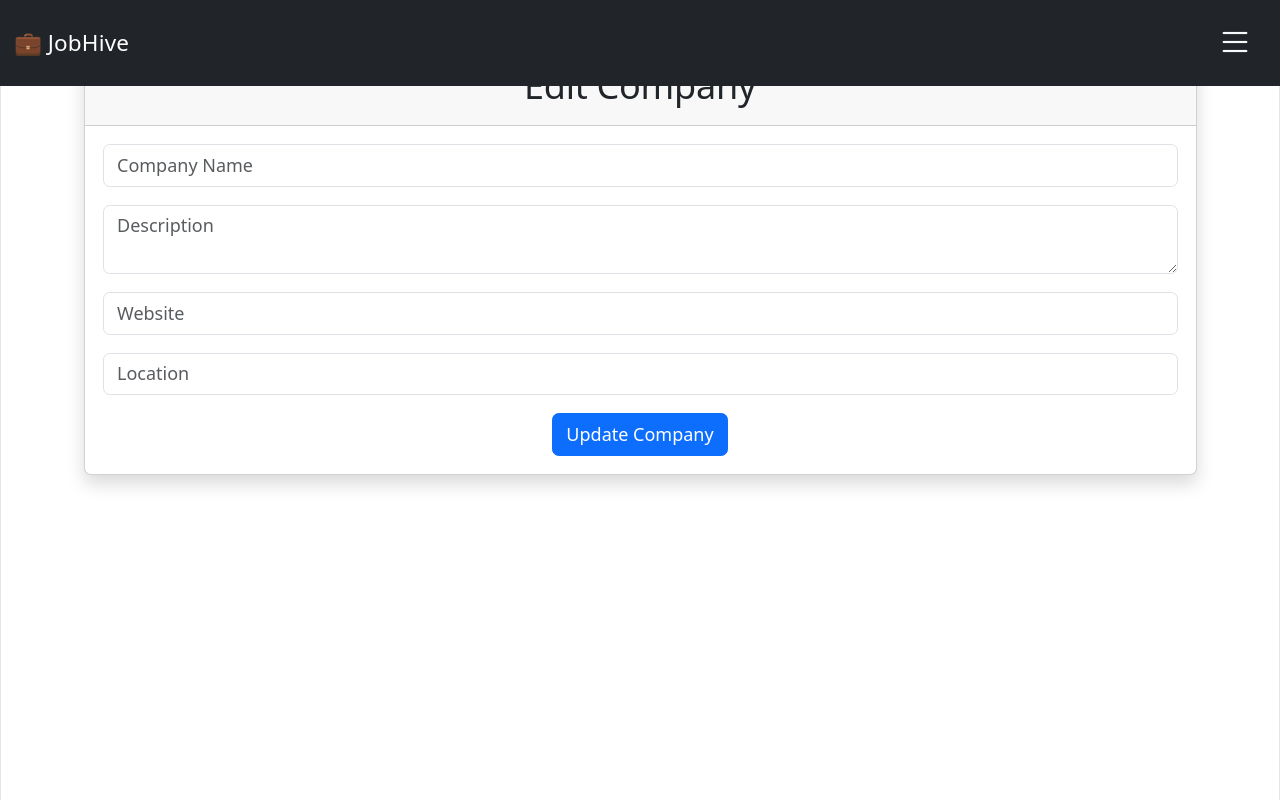
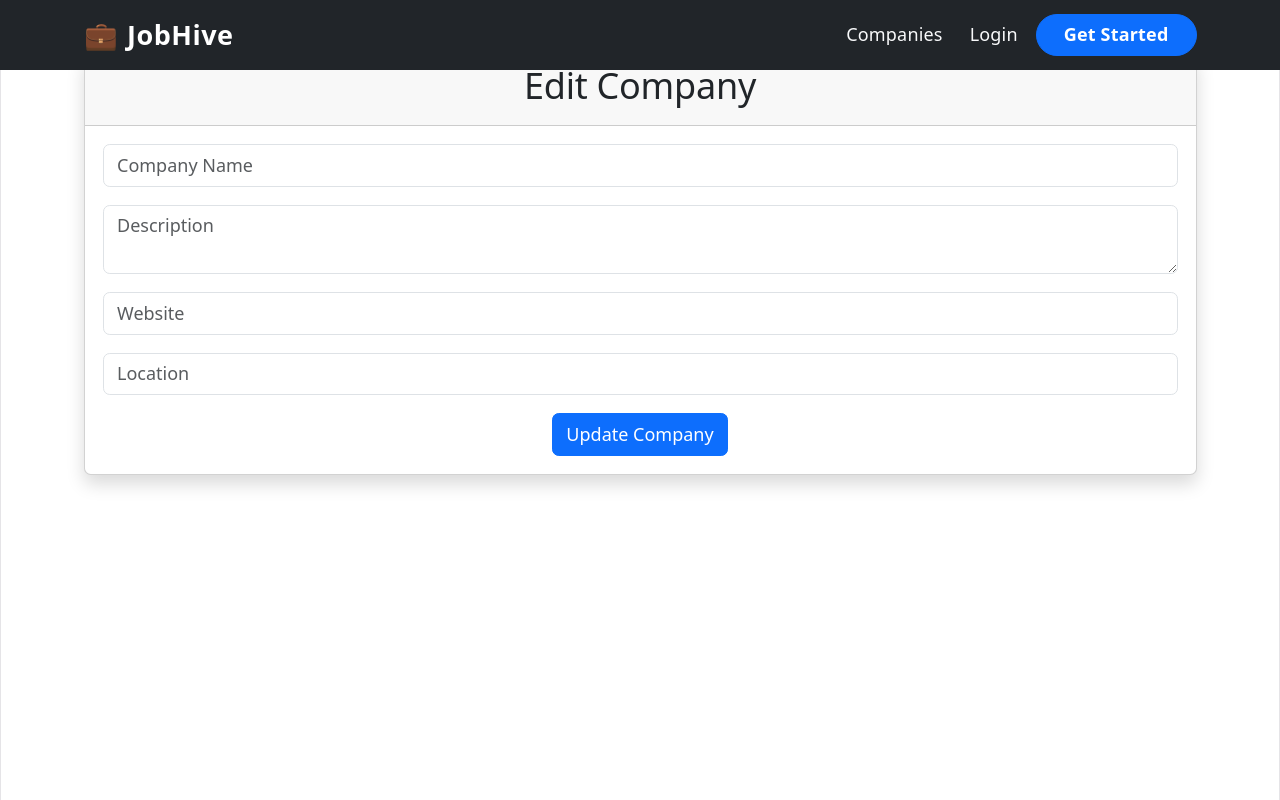
Before and after one commit to keerthan-gowda-c/Fastapi_Job_portal, a React app in the folder frontend/: page /company/edit-company in a window 1280 px wide. Built offline with nearby package versions, Linux system fonts and the light colour scheme; no server answers; the HTML template or start-up script is replaced by a standard one.

Commit message:
Small changes

```diff
--- a/frontend/src/api/axios.js
+++ b/frontend/src/api/axios.js
@@ -1,6 +1,4 @@
 import axios from "axios";
-
-
 const api = axios.create({baseURL:import.meta.env.VITE_API_URL,});
 
 
--- /dev/null
+++ b/frontend/src/components/Navbar.css
@@ -0,0 +1,72 @@
+.custom-navbar{
+    padding:14px 0;
+    background:#1b1d21 !important;
+}
+
+.navbar-brand{
+    letter-spacing:.5px;
+}
+
+.nav-hover{
+    transition:.3s;
+    font-weight:500;
+}
+
+.nav-hover:hover{
+    color:#0d6efd !important;
+}
+
+.menu-btn{
+    color:white;
+    border:none;
+    transition:.3s;
+}
+
+.menu-btn:hover{
+    color:#0d6efd;
+    transform:rotate(90deg);
+}
+
+.avatar-circle{
+    width:40px;
+    height:40px;
+    border-radius:50%;
+    background:#0d6efd;
+    color:white;
+    display:flex;
+    justify-content:center;
+    align-items:center;
+    font-weight:600;
+}
+
+.custom-offcanvas{
+    width:290px;
+}
+
+.sidebar-link{
+    display:block;
+    padding:12px 16px;
+    margin:6px 0;
+    border-radius:10px;
+    color:#212529;
+    font-weight:500;
+    transition:.25s;
+}
+
+.sidebar-link:hover{
+    background:#0d6efd;
+    color:white !important;
+    padding-left:22px;
+}
+
+.offcanvas-header{
+    padding:20px;
+}
+
+.offcanvas-body{
+    padding:20px;
+}
+
+.offcanvas hr{
+    margin:.6rem 0;
+}
--- a/frontend/src/components/Navbar.jsx
+++ b/frontend/src/components/Navbar.jsx
@@ -1,5 +1,5 @@
 import { Link, useNavigate } from "react-router-dom";
-
+import "./Navbar.css"
 function Navbar() {
 
     const navigate = useNavigate();
@@ -16,24 +16,70 @@ function Navbar() {
     };
 
     return (
+ <nav className="navbar space-around bg-dark fixed-top" data-bs-theme="dark">
+    <div className="container">
 
-        <nav className="navbar bg-dark fixed-top" data-bs-theme="dark">
-            <div className="container-fluid">
-                <a className="navbar-brand" href="#">💼 JobHive</a>
+        <Link className="navbar-brand fw-bold fs-4 d-flex align-items-center" to="/">
+            💼 <span className="ms-2">JobHive</span>
+        </Link>
+
+        <div className="d-flex align-items-center ms-auto">
+
+            <Link
+                className="nav-link text-light me-4 nav-hover"
+                to="/companies/all"
+            >
+                Companies
+            </Link>
+
+            {!user ? (
+                <>
+                    <Link
+                        className="nav-link text-light me-3 nav-hover"
+                        to="/login"
+                    >
+                        Login
+                    </Link>
+
+                    <Link
+                        className="btn btn-primary rounded-pill px-4 fw-semibold"
+                        to="/register"
+                    >
+                        Get Started
+                    </Link>
+                </>
+            ) : (
+                <>
+                    <div className="d-flex align-items-center me-3">
+{/*
+                        <div className="avatar-circle">
+                            {user.full_name.charAt(0).toUpperCase()}
+                        </div> */}
+
+                        <span className="text-light user-name fw-semibold ms-2 d-none d-md-inline">
+                            {user.full_name}
+                        </span>
+
+                    </div>
+
                     <button
-                    className="btn btn-outline-light border-0"
+                        className="btn menu-btn"
                         type="button"
                         data-bs-toggle="offcanvas"
                         data-bs-target="#menuOffcanvas"
                     >
-                    <i className="bi bi-list fs-2"></i>
+                        <i className="bi bi-list fs-3"></i>
                     </button>
-                <div className="offcanvas offcanvas-end" style={{"--bs-offcanvas-width":"300px"}} tabIndex="-1" id="menuOffcanvas" aria-labelledby="offcanvasNavbarLabel">
+                </>
+            )}
+
+        </div>
+            <div className="offcanvas offcanvas-end" style={{ "--bs-offcanvas-width": "300px" }} tabIndex="-1" id="menuOffcanvas" aria-labelledby="offcanvasNavbarLabel">
                     <div className="offcanvas-header">
                         <h5 className="offcanvas-title p-0" id="offcanvasNavbarLabel">💼 JobHive</h5>
                         <button type="button" className="btn-close" data-bs-dismiss="offcanvas" aria-label="Close"></button>
                     </div>
-                    <hr/>
+                    <hr />
                     <div className="offcanvas-body d-flex flex-column">
 
                         <div>
--- a/frontend/src/index.css
+++ b/frontend/src/index.css
@@ -52,6 +52,10 @@
 
 body {
   margin: 0;
+
+}
+body:hover{
+  cursor: default;
 }
 
 #root {
--- a/frontend/src/pages/jobseeker/Profile.jsx
+++ b/frontend/src/pages/jobseeker/Profile.jsx
@@ -77,7 +77,7 @@ function Profile() {
                             {user.profile_image ? (
 
                                 <img
-                                    src={`http://127.0.0.1:8000/${user.profile_image}`}
+                                    src={`${user.profile_image}`}
                                     alt="Profile"
                                     className="rounded-circle shadow mb-4"
                                     style={{
@@ -229,7 +229,7 @@ function Profile() {
                                 {user.resume_url ? (
 
                                     <a
-                                        href={`http://127.0.0.1:8000/${user.resume_url}`}
+                                        href={`${user.resume_url}`}
                                         target="_blank"
                                         rel="noreferrer"
                                         className="btn btn-success rounded-pill px-4"
```
Lines whose indentation alone changed are shown as unchanged.
